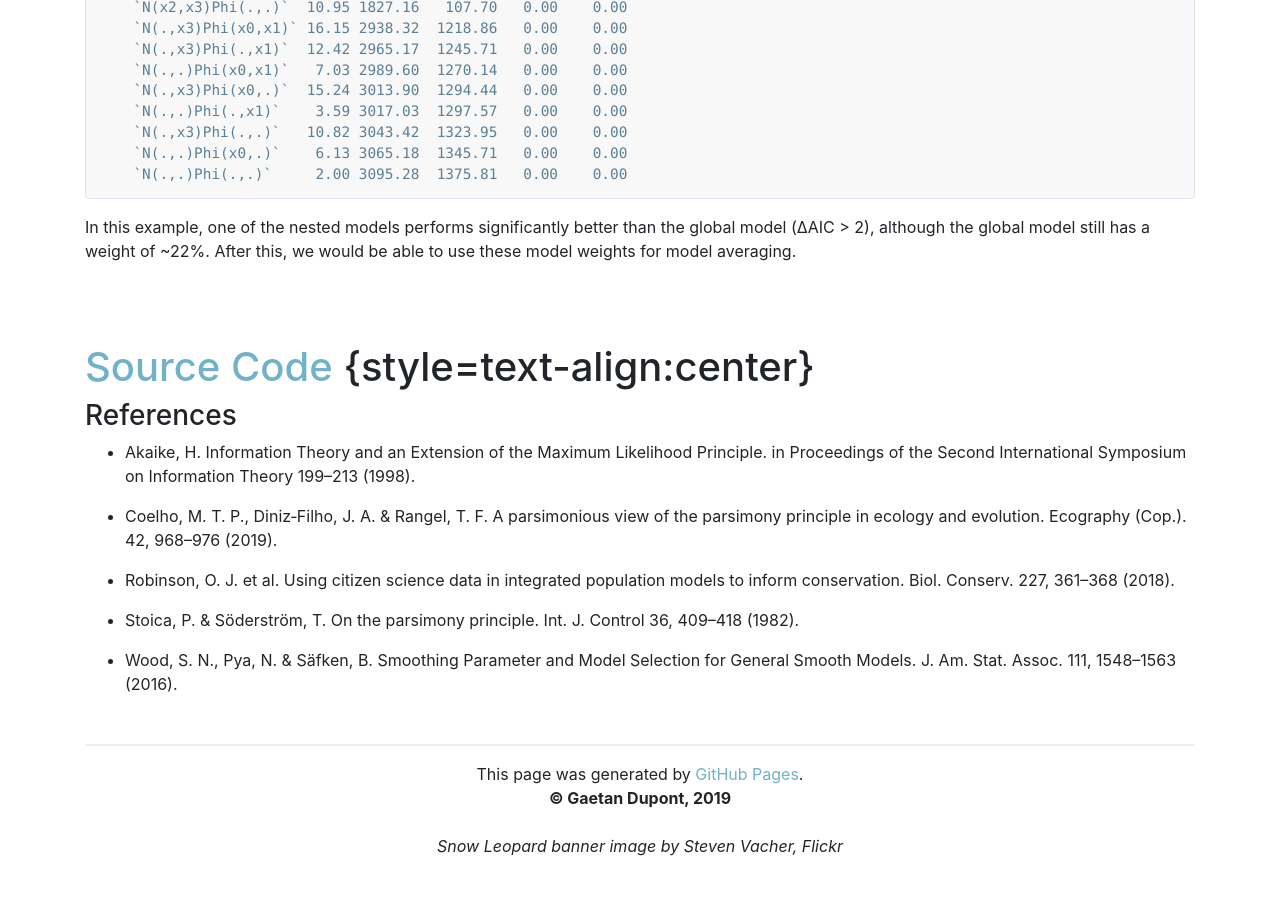
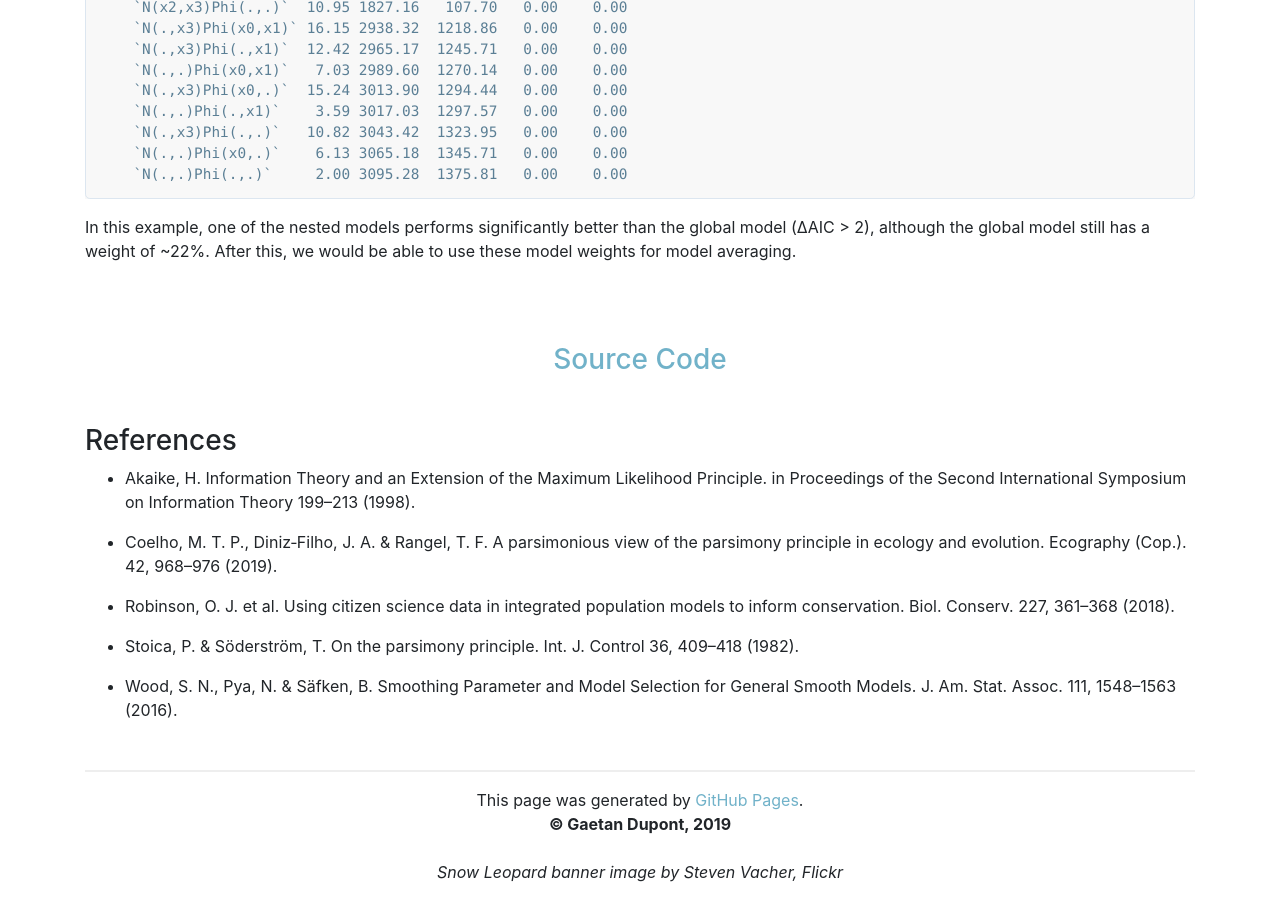
Before and after one commit to chrisyeh96/chrisyeh96.github.io, a Jekyll site: the page built from _posts/2019-05-29-Auto-Nested-Mod.md, in a window 1280 px wide and 900 px high, scrolled down 8446 px. Built offline with Jekyll 4.4.1, drawn with Linux system fonts in a browser that asks for light colours; nearby versions of some CDN libraries; before the commit the page ends 9320 px from its top, so only the background shows below that.

Commit message:
Update 2019-05-29-Auto-Nested-Mod.md

```diff
--- a/_posts/2019-05-29-Auto-Nested-Mod.md
+++ b/_posts/2019-05-29-Auto-Nested-Mod.md
@@ -364,8 +364,9 @@
 <br>
 <br>
 
-# <a href="{{ site.baseurl }}/post-source-code/ReproAutoNested.R">Source Code</a> {style=text-align:center}
+### <center><a href="{{ site.baseurl }}/post-source-code/ReproAutoNested.R">Source Code</a></center>
 
+<br>
 
 ### References
 
```
